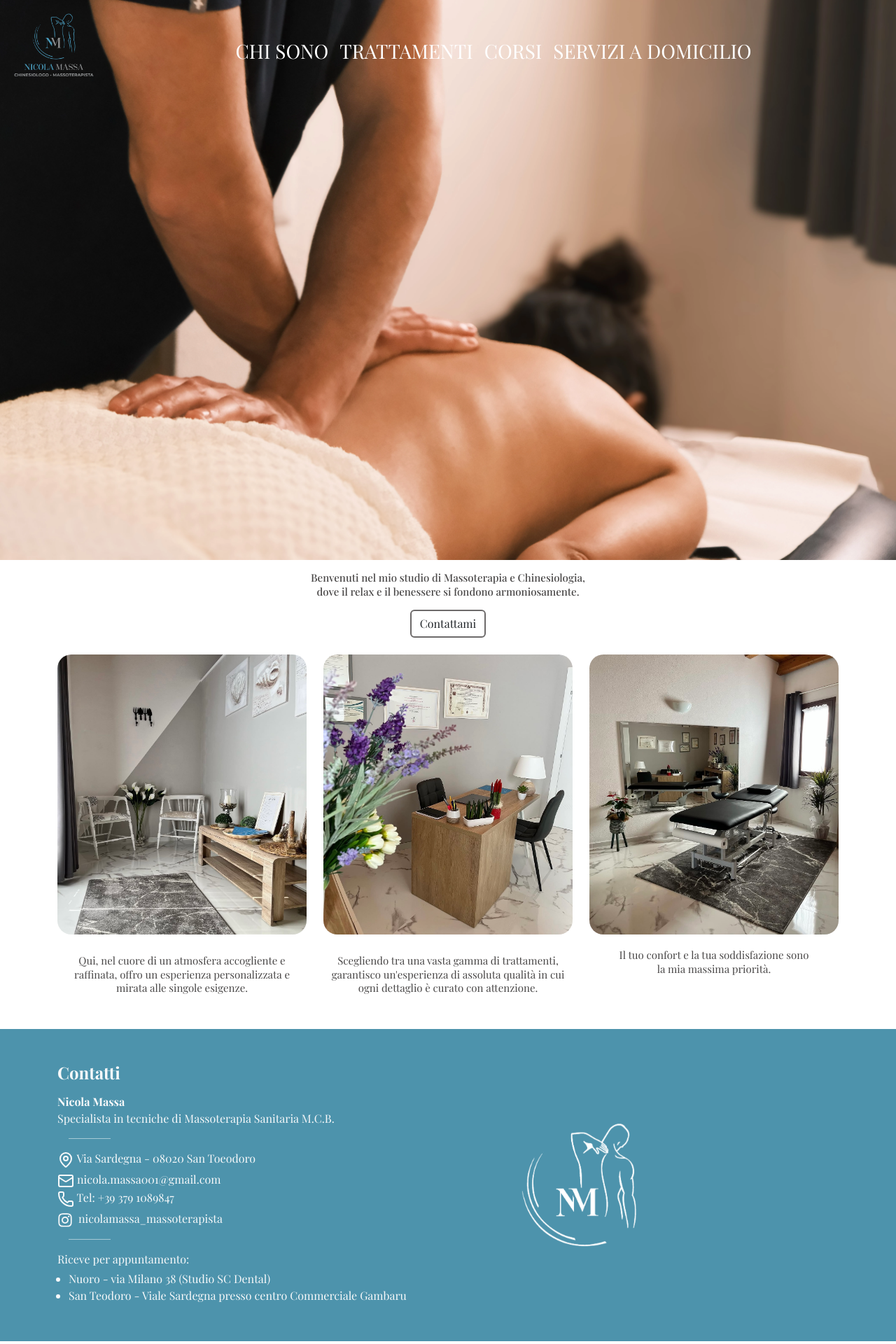
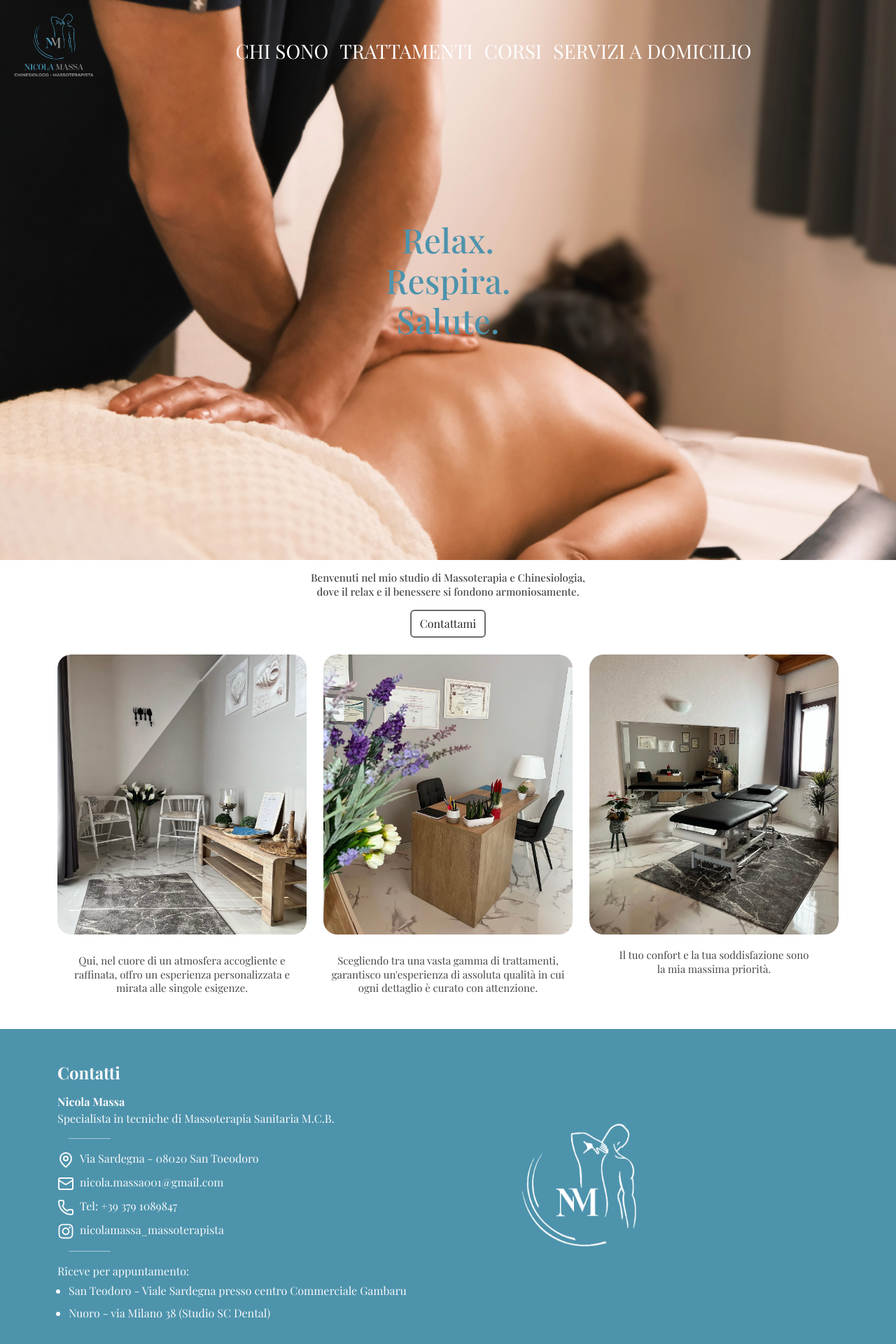
Before and after one commit to SimonRandi/Dottor-Nicola-Massa, a React (Vite) app: page / in a window 1280 px wide. Shown: the top 1920 px of the page at 70% size. Built offline with nearby package versions, Linux system fonts and the light colour scheme; a web font is replaced by a local one.

Commit message:
revisiting footer and trattamenti

```diff
--- a/src/components/footer/Footer.jsx
+++ b/src/components/footer/Footer.jsx
@@ -11,40 +11,39 @@ const Footer = () => {
         <div className="row justify-content-center">
           <div className="col-12 col-md-6  text-light">
             <h4 className="fw-bold mb-3">Contatti</h4>
-
             <p className="mb-1">
               <strong>Nicola Massa</strong> <br />
               Specialista in tecniche di Massoterapia Sanitaria M.C.B.
             </p>
             <div className="footer-divider"></div>
-            <p className="mb-1">
-              <MapPin /> Via Sardegna - 08020 San Toeodoro
+            <p className="mb-2">
+              <MapPin />{" "}
+              <span className="ms-1"> Via Sardegna - 08020 San Toeodoro</span>
             </p>
-
-            <p className="mb-1">
+            <p className="mb-2">
               <a
                 href="mailto:schintuantonio.mcb@gmail.com"
                 className="text-light text-decoration-none"
               >
                 {" "}
-                <Mail /> nicola.massa001@gmail.com
+                <Mail /> <span className="ms-1">nicola.massa001@gmail.com</span>
               </a>
-              <br />
-              <Phone /> Tel: +39 379 1089847
             </p>
-
+            <p className="mb-2">
+              <Phone /> <span className="ms-1">Tel: +39 379 1089847</span>
+            </p>
             <div className="social-icons ">
-              <FaInstagram size={22} />
+              <FaInstagram size={24} />
               <span className="ms-2">nicolamassa_massoterapista</span>
             </div>
             <div className="footer-divider"></div>
             <div className="">
               <p className="mb-1">Riceve per appuntamento:</p>
               <ul className="ps-3 mb-0">
-                <li>Nuoro - via Milano 38 (Studio SC Dental)</li>
-                <li>
+                <li className="mb-2">
                   San Teodoro - Viale Sardegna presso centro Commerciale Gambaru
                 </li>
+                <li>Nuoro - via Milano 38 (Studio SC Dental)</li>
               </ul>
             </div>
           </div>
--- a/src/components/layout/BaseLayout.css
+++ b/src/components/layout/BaseLayout.css
@@ -5,11 +5,14 @@
   height: 100vh;
 }
 
-.heading {
+.heading-title {
   position: absolute;
-  bottom: 500px;
-  left: 30%;
-  font-size: 100px;
+  top: 50%;
+  left: 50%;
+  transform: translate(-50%, -50%);
+  font-size: 48px;
+  color: rgb(77 147 172);
+  text-align: center;
 }
 
 @media (max-width: 767px) {
@@ -17,4 +20,9 @@
     background-position: center;
     max-height: 100vh;
   }
+
+  .heading-title {
+    font-size: 32px;
+    padding: 0 20px;
+  }
 }
--- a/src/components/layout/BaseLayout.jsx
+++ b/src/components/layout/BaseLayout.jsx
@@ -9,7 +9,9 @@ const BaseLayout = ({ children }) => {
     <>
       <div className="container-main">
         <Navigation />
-
+        <h1 className="heading-title">
+          Relax. <br /> Respira. <br /> Salute.
+        </h1>
         <Headers />
       </div>
 
--- a/src/components/pages/corsi/Corsi.jsx
+++ b/src/components/pages/corsi/Corsi.jsx
@@ -77,7 +77,7 @@ export default function Corsi() {
                   <Card.Body className="d-flex flex-column justify-content-between">
                     <div>
                       <Card.Title
-                        style={{ color: "black" }}
+                        style={{ color: "rgb(77, 147, 172)" }}
                         className="fw-bold text-center mb-2"
                       >
                         {corso.titolo}
--- a/src/components/pages/domicilio/Domicilio.jsx
+++ b/src/components/pages/domicilio/Domicilio.jsx
@@ -3,8 +3,12 @@ import Navigation2 from "../../navigation/Navigation2";
 import Footer from "../../footer/Footer";
 import "../domicilio/Domicilio.css";
 const Lettino = "/image/corsi/lettino.jpg";
-
+import { useNavigate } from "react-router-dom";
 const Domicilio = () => {
+  const navigate = useNavigate();
+  const goToSection = (sectionId) => {
+    navigate(`/trattamenti#${sectionId}`);
+  };
   return (
     <>
       <Navigation2 />
@@ -45,32 +49,27 @@ const Domicilio = () => {
             <h5 className="text-center mt-3">Trattamenti Disponibili</h5>
             <div className="d-flex justify-content-center mt-4">
               <ul className="list-unstyled lh-3 lista-servizi ">
-                <li>Trattamento Terapeutico</li>
-                <li>Massaggio Decontratturante</li>
-                <li>Massaggio Sportivo</li>
-                <li>Massaggio Drenante</li>
-                <li>Massaggio Rilassante</li>
+                <li onClick={() => goToSection("massoterapia")}>
+                  Trattamento Terapeutico
+                </li>
+                <li onClick={() => goToSection("massaggio-decontratturante")}>
+                  Massaggio Decontratturante
+                </li>
+                <li onClick={() => goToSection("massaggio-sportivo")}>
+                  Massaggio Sportivo
+                </li>
+                <li onClick={() => goToSection("massaggio-drenante")}>
+                  Massaggio Drenante
+                </li>
+                <li onClick={() => goToSection("massaggio-rilassante")}>
+                  Massaggio Rilassante
+                </li>
                 <li>Personal Training</li>
               </ul>
             </div>
             <div className="custom-divider mt-5 d-md-none"></div>
           </div>
         </div>
-
-        {/* <div className="row">
-          <div className="col-12 col-md-6">
-            <img
-              className=" rounded img-fluid  img-custom"
-              src={Lettino}
-              alt=""
-              loading="lazy"
-            />{" "}
-          </div>
-
-          <div className="col-12 col-md-6 ">
-            <div className="custom-divider d-md-none"></div>
-          </div>
-        </div> */}
       </div>
 
       <Footer />
--- a/src/components/pages/trattamenti/Trattamenti.jsx
+++ b/src/components/pages/trattamenti/Trattamenti.jsx
@@ -9,8 +9,40 @@ const Trattamento6 = "/image/Trattamento6.webp";
 
 import Navigation3 from "../../navigation/Navigation3";
 import Footer from "../../footer/Footer";
+import { useEffect } from "react";
+import { useLocation } from "react-router-dom";
 
 const Trattamenti = () => {
+  const location = useLocation();
+
+  useEffect(() => {
+    const scrollToSection = () => {
+      if (location.hash) {
+        const element = document.querySelector(location.hash);
+        if (element) {
+          const yOffset = -80;
+          const y =
+            element.getBoundingClientRect().top + window.pageYOffset + yOffset;
+
+          window.scrollTo({ top: y, behavior: "smooth" });
+        }
+      }
+    };
+
+    const observer = new MutationObserver(() => {
+      scrollToSection();
+    });
+
+    observer.observe(document.body, { childList: true, subtree: true });
+
+    // fallback: tenta anche dopo 500ms
+    const timeout = setTimeout(scrollToSection, 500);
+
+    return () => {
+      observer.disconnect();
+      clearTimeout(timeout);
+    };
+  }, [location]);
   return (
     <>
       <Navigation3 />
@@ -22,12 +54,14 @@ const Trattamenti = () => {
               data-aos="fade-right"
               className="col-12 col-md-6 d-flex justify-content-center mt-4 order-1 order-md-1"
             >
+              <section id="massaggio-decontratturante">
                 <img
                   className="img-fluid treatment-img"
                   src={Trattamento1}
                   alt="Massaggio Decontratturante"
                   loading="lazy"
                 />
+              </section>
             </div>
             <div
               data-aos="fade-left"
@@ -55,6 +89,7 @@ const Trattamenti = () => {
               <h2 className="font-heading-treatment text-center mt-4">
                 Massaggio Rilassante Svedese
               </h2>
+
               <p className="text-black text-font text-center">
                 Il massaggio rilassante svedese si focalizza sulla riduzione
                 dello stress e sulla promozione del rilassamento attraverso
@@ -65,12 +100,14 @@ const Trattamenti = () => {
               data-aos="fade-left"
               className="col-12 col-md-6 d-flex justify-content-center mt-4 order-1 order-md-2"
             >
+              <section id="massaggio-rilassante">
                 <img
                   className="img-fluid treatment-img"
                   src={Trattamento2}
                   alt="Massaggio Rilassante"
                   loading="lazy"
                 />
+              </section>
             </div>
           </div>
 
@@ -91,12 +128,14 @@ const Trattamenti = () => {
               data-aos="fade-right"
               className="col-12 col-md-6 d-flex justify-content-center mt-4 order-1 order-md-1"
             >
+              <section id="massaggio-linfodrenante">
                 <img
                   className="img-fluid treatment-img"
                   src={Trattamento3}
                   alt="Massaggio Linfodrenante"
                   loading="lazy"
                 />
+              </section>
             </div>
             <div
               data-aos="fade-left"
@@ -133,12 +172,14 @@ const Trattamenti = () => {
               data-aos="fade-left"
               className="col-12 col-md-6 d-flex justify-content-center mt-4 order-1 order-md-2"
             >
+              <section id="massaggio-sportivo">
                 <img
                   className="img-fluid treatment-img"
                   src={Trattamento4}
                   alt="Massaggio Sportivo"
                   loading="lazy"
                 />
+              </section>
             </div>
           </div>
           <div className="vertical-divider"></div>
@@ -148,12 +189,14 @@ const Trattamenti = () => {
               data-aos="fade-right"
               className="col-12 col-md-6 d-flex justify-content-center mt-4 order-1 order-md-1"
             >
+              <section id="trattamento-cervicale">
                 <img
                   className="img-fluid treatment-img"
                   src={Trattamento5}
                   alt="Trattamento Cervicale"
                   loading="lazy"
                 />
+              </section>
             </div>
             <div
               data-aos="fade-left"
@@ -191,12 +234,14 @@ const Trattamenti = () => {
               data-aos="fade-left"
               className="col-12 col-md-6 d-flex justify-content-center mt-4 order-1 order-md-2"
             >
+              <section id="massoterapia">
                 <img
                   className="img-fluid treatment-img"
                   src={Trattamento6}
                   alt="Massoterapia"
                   loading="lazy"
                 />
+              </section>
             </div>
           </div>
         </div>
```
Also changed, not shown: public/image/logo-scritta copia.png (added), public/logo-scritta.svg. Lines whose indentation alone changed are shown as unchanged.
